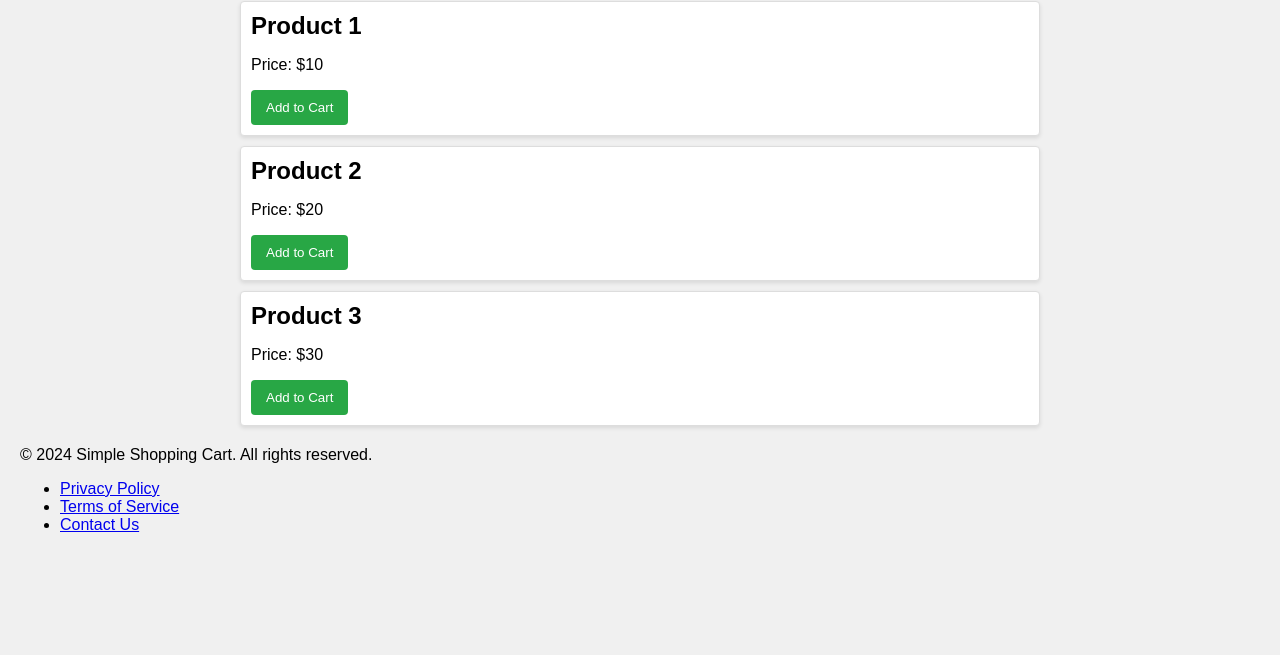
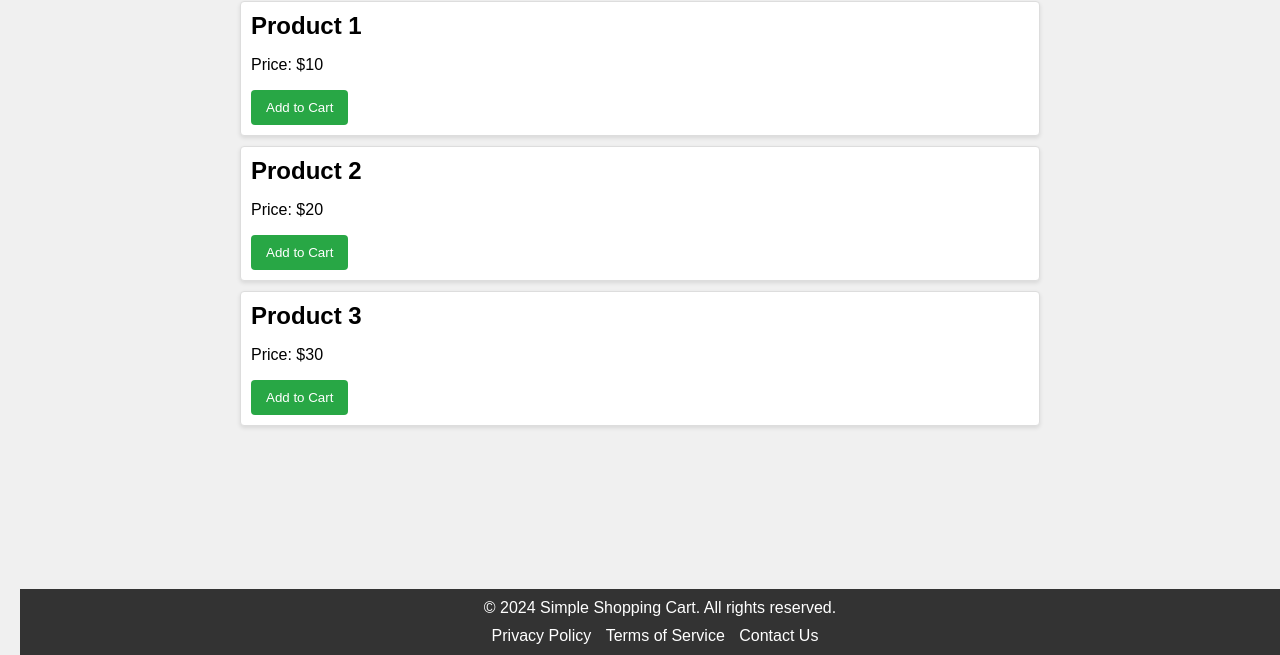
Before and after one commit to nafieasfour/ts-shoppingCard, a website: page index.html in a window 1280 px wide. Shown: the part 145-800 px from the top of the page. Drawn offline with Linux system fonts and the light colour scheme.

Commit message:
added styling for the Footer

```diff
--- a/styles.css
+++ b/styles.css
@@ -74,3 +74,37 @@ nav ul li a {
 nav ul li a:hover {
   background-color: #196c2a;
 }
+footer {
+  background-color: #333;
+  color: white;
+  text-align: center;
+  padding: 10px 0;
+  position: fixed;
+  width: 100%;
+  bottom: 0;
+}
+
+footer p {
+  margin: 0;
+  padding: 0;
+}
+
+footer ul {
+  list-style-type: none;
+  padding: 0;
+  margin: 10px 0 0 0;
+}
+
+footer ul li {
+  display: inline;
+  margin-right: 10px;
+}
+
+footer ul li a {
+  color: white;
+  text-decoration: none;
+}
+
+footer ul li a:hover {
+  text-decoration: underline;
+}
```
Also changed, not shown: index.html (line endings or trailing spaces).
